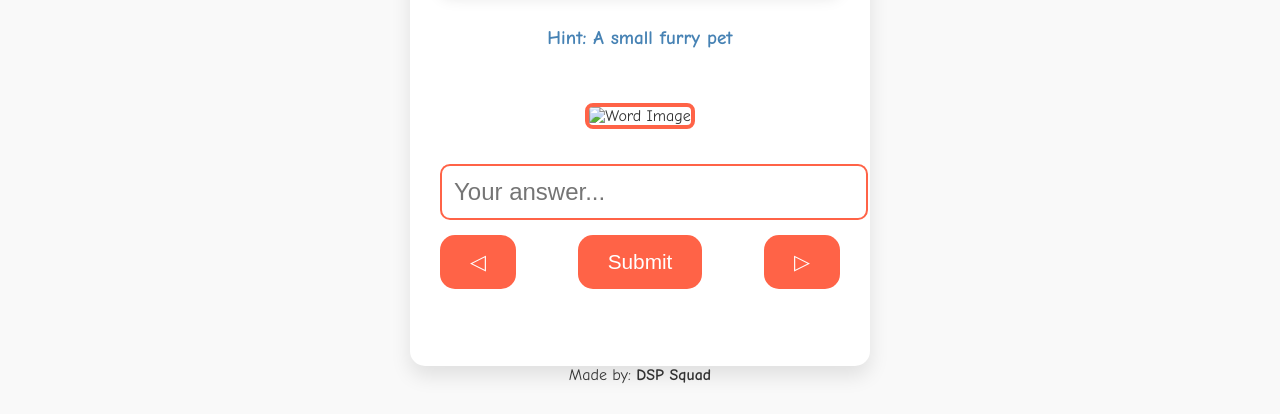
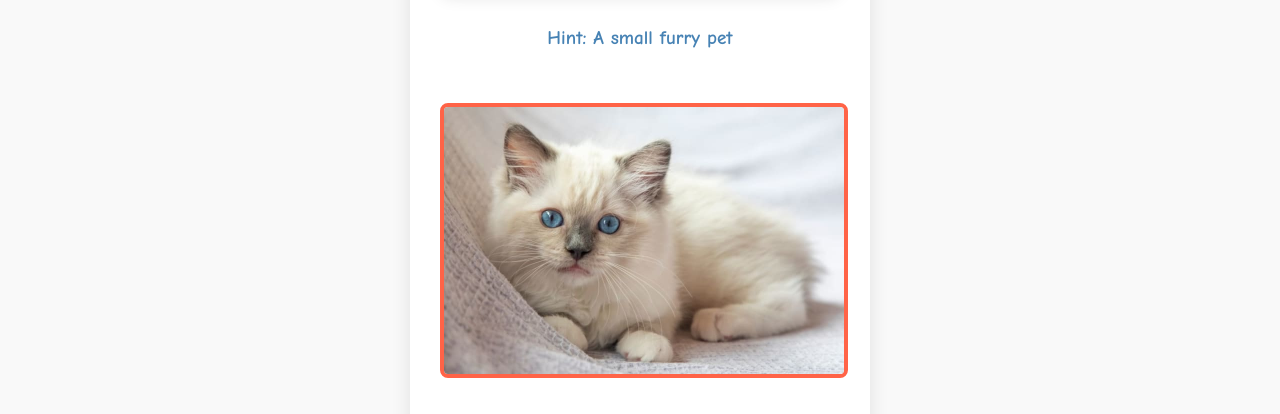
Before and after one commit to Prolayjit-B14/Hugsy-H4B, a plain HTML site: page word_scramble.html in a window 1280 px wide. Shown: the part 343-757 px from the top of the page. Drawn offline with Linux system fonts and the light colour scheme.

Commit message:
added images

```diff
--- a/word_scramble.html
+++ b/word_scramble.html
@@ -183,9 +183,9 @@ header .logo {
       </footer>
     <script>
         const words = [
-            { word: "cat", hint: "A small furry pet", image: "./assets/cat.png" },
-            { word: "dog", hint: "Man's best friend", image: "./assets/dog.png" },
-            { word: "sun", hint: "Shines bright in the sky", image: "./assets/sun.png" },
+            { word: "cat", hint: "A small furry pet", image: "alphabets_words/images/cat.jpg" },
+            { word: "dog", hint: "Man's best friend", image: "alphabets_words/images/dog.webp" },
+            { word: "sun", hint: "Shines bright in the sky", image: "alphabets_words/images/sun.jpg" },
             { word: "car", hint: "It has wheels and goes vroom!", image: "./assets/car.png" },
             { word: "tree", hint: "It has leaves and gives shade", image: "./assets/tree.png" }
         ];
```
